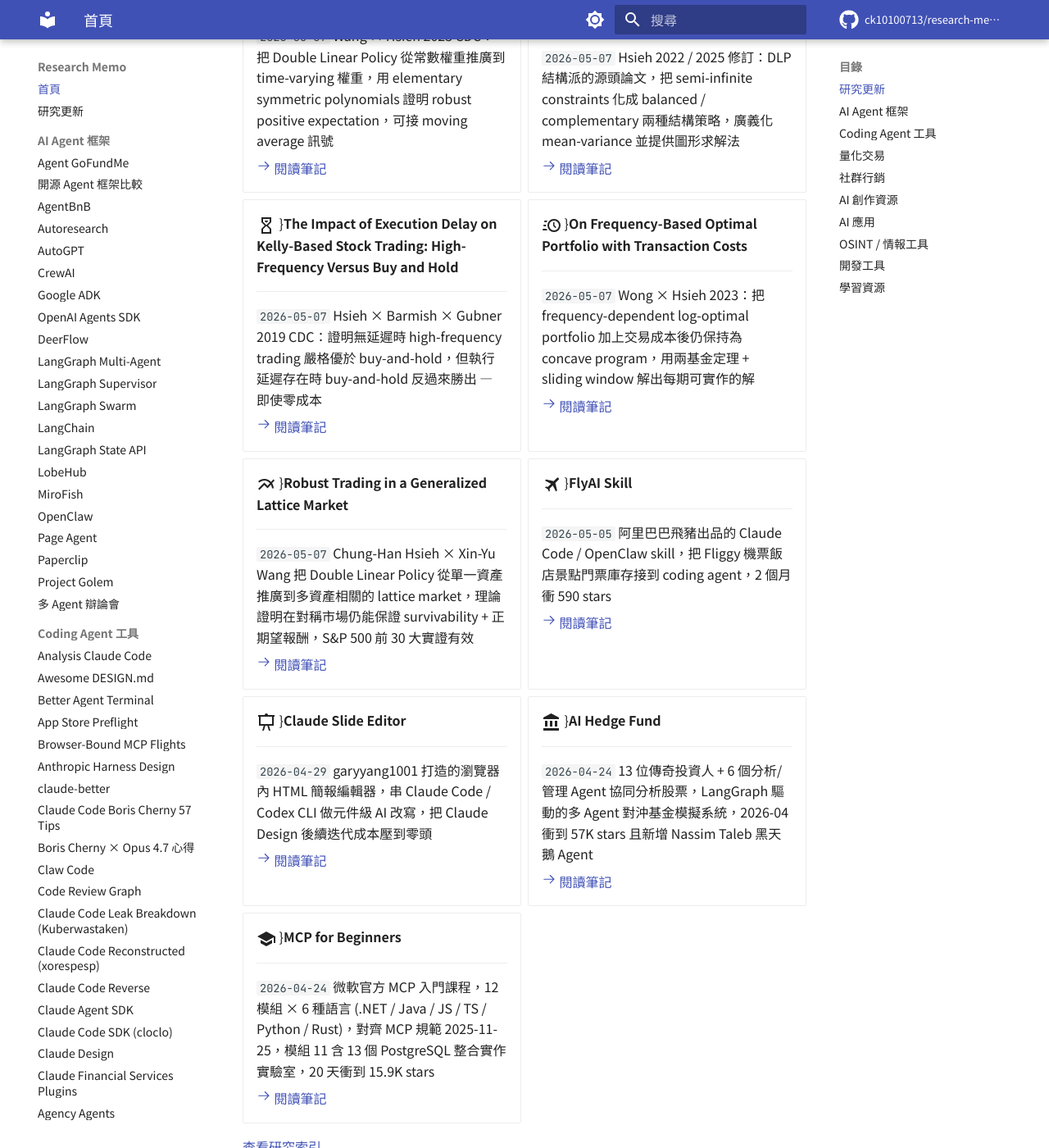
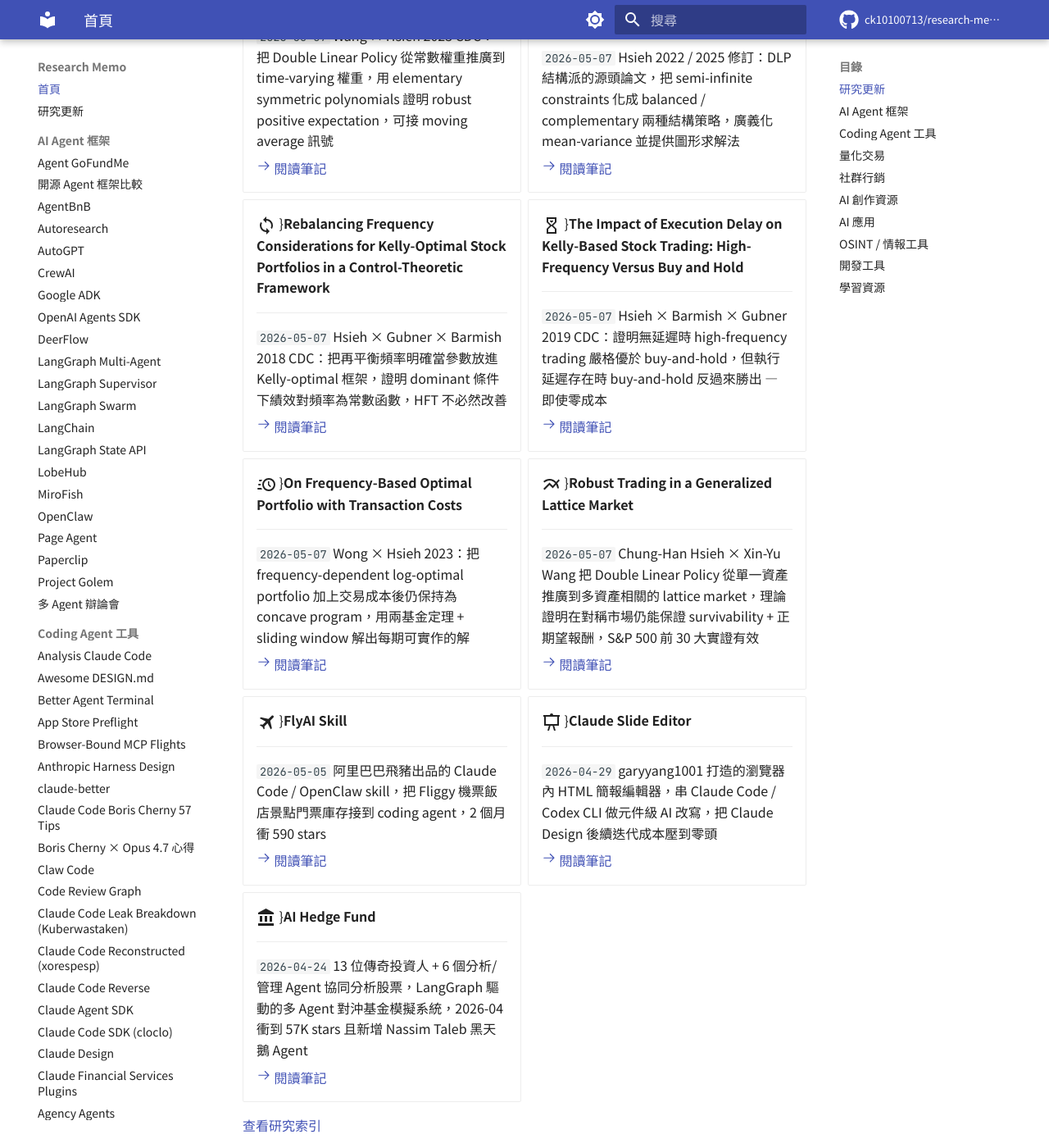
Before and after one commit to ck10100713/research-memo, an MkDocs documentation site: the page built from docs/index.md, in a window 1280 px wide and 1400 px high, scrolled down 1647 px. Shown: the whole window at 82% size. Built offline with MkDocs 1.6.1 and Material for MkDocs 9.7.7, drawn with Linux system fonts in a browser that asks for light colours; comment, search, counter and statistics services are not loaded; some of the changed text lies outside the part shown.

Commit message:
Add research note: Rebalancing Frequency for Kelly-Optimal Portfolios in Control-Theoretic Framework (Hsieh × Gubner × Barmish 2018 CDC) — 頻率作為 Kelly 設計參數、dominance 條件下績效對頻率為常數函數、HFT 不必然改善 [Hsieh #14/32]

```diff
--- a/docs/index.md
+++ b/docs/index.md
@@ -90,6 +90,14 @@
 
     [:octicons-arrow-right-24: 閱讀筆記](robust-optimal-linear-feedback-trading.md)
 
+-   :material-sync:{{ .lg .middle }} **Rebalancing Frequency Considerations for Kelly-Optimal Stock Portfolios in a Control-Theoretic Framework**
+
+    ---
+
+    `2026-05-07` Hsieh × Gubner × Barmish 2018 CDC：把再平衡頻率明確當參數放進 Kelly-optimal 框架，證明 dominant 條件下績效對頻率為常數函數，HFT 不必然改善
+
+    [:octicons-arrow-right-24: 閱讀筆記](rebalancing-frequency-kelly-portfolios.md)
+
 -   :material-timer-sand:{{ .lg .middle }} **The Impact of Execution Delay on Kelly-Based Stock Trading: High-Frequency Versus Buy and Hold**
 
     ---
@@ -137,14 +145,6 @@
     `2026-04-24` 13 位傳奇投資人 + 6 個分析/管理 Agent 協同分析股票，LangGraph 驅動的多 Agent 對沖基金模擬系統，2026-04 衝到 57K stars 且新增 Nassim Taleb 黑天鵝 Agent
 
     [:octicons-arrow-right-24: 閱讀筆記](ai-hedge-fund.md)
-
--   :material-school:{{ .lg .middle }} **MCP for Beginners**
-
-    ---
-
-    `2026-04-24` 微軟官方 MCP 入門課程，12 模組 × 6 種語言 (.NET / Java / JS / TS / Python / Rust)，對齊 MCP 規範 2025-11-25，模組 11 含 13 個 PostgreSQL 整合實作實驗室，20 天衝到 15.9K stars
-
-    [:octicons-arrow-right-24: 閱讀筆記](mcp-for-beginners.md)
 
 </div>
 
@@ -892,6 +892,14 @@
 
     [:octicons-arrow-right-24: 閱讀筆記](prediction-market-analysis.md)
 
+-   :material-sync:{{ .lg .middle }} **Rebalancing Frequency Considerations for Kelly-Optimal Stock Portfolios in a Control-Theoretic Framework**
+
+    ---
+
+    Hsieh × Gubner × Barmish 2018 CDC：把再平衡頻率明確當參數放進 Kelly-optimal 框架，證明 dominant 條件下績效對頻率為常數函數，HFT 不必然改善
+
+    [:octicons-arrow-right-24: 閱讀筆記](rebalancing-frequency-kelly-portfolios.md)
+
 -   :material-vector-line:{{ .lg .middle }} **On Solving Robust Log-Optimal Portfolio: A Supporting Hyperplane Approximation Approach**
 
     ---
--- a/mkdocs.yml
+++ b/mkdocs.yml
@@ -165,6 +165,7 @@
       - OpenStock: openstock.md
       - pmxt: pmxt.md
       - Prediction Market Analysis: prediction-market-analysis.md
+      - Rebalancing Frequency for Kelly Portfolios: rebalancing-frequency-kelly-portfolios.md
       - Robust Log-Optimal Hyperplane: robust-log-optimal-hyperplane.md
       - Robust Optimal Linear Feedback Trading: robust-optimal-linear-feedback-trading.md
       - Robust Trading in Lattice Market: robust-trading-lattice-market.md
```
Also changed, not shown: docs/news.md (+4 -1 lines), docs/rebalancing-frequency-kelly-portfolios.md (added, +53 -0 lines).
